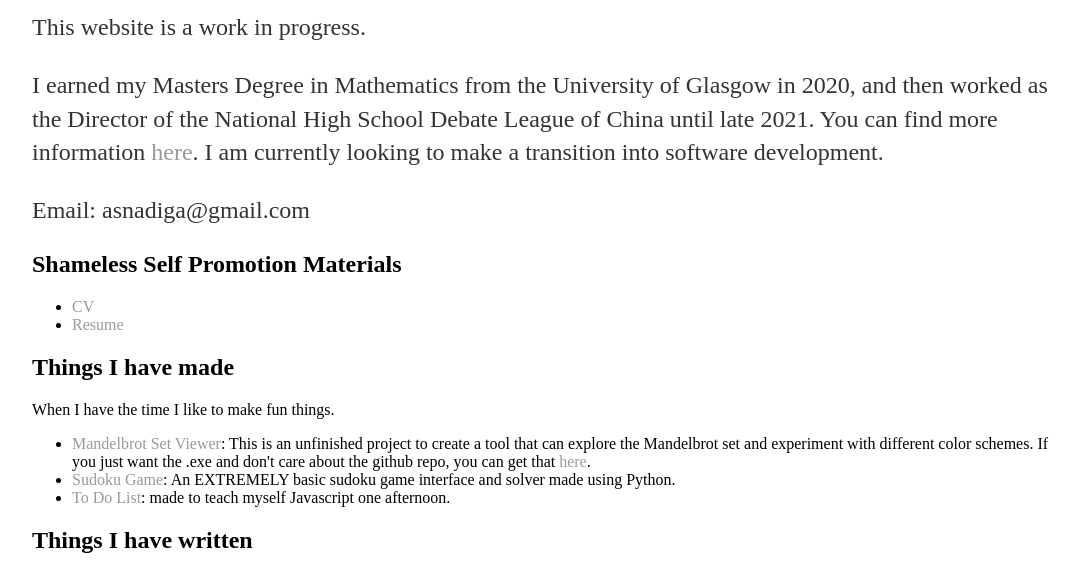
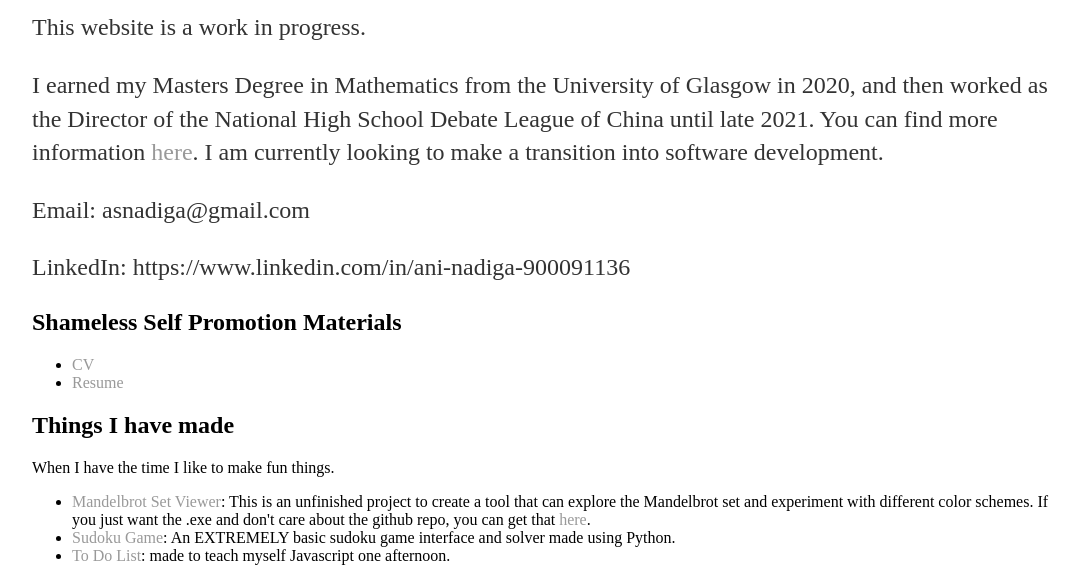
Before and after one commit to asnadiga/asnadiga.github.io, a plain HTML site: page index.html in a window 1280 px wide. Shown: the part 186-757 px from the top of the page, without its empty margins (96-1176 px from the left). Drawn offline with Linux system fonts and the light colour scheme; a script that the page names is missing.

Commit message:
Update index.html

```diff
--- a/index.html
+++ b/index.html
@@ -31,6 +31,7 @@
 					<p>This website is a work in progress.</p>
 					<p>I earned my Masters Degree in Mathematics from the University of Glasgow in 2020, and then worked as the Director of the National High School Debate League of China until late 2021. You can find more information <a href="http://nhsdlc.com", target="_blank">here</a>. I am currently looking to make a transition into software development.</p>
 					<p>Email: asnadiga@gmail.com</p>
+					<p>LinkedIn: https://www.linkedin.com/in/ani-nadiga-900091136</p>
     		</div><!-- /.blurb -->
 
 			<h2 id="cv"> Shameless Self Promotion Materials </h2>
```
